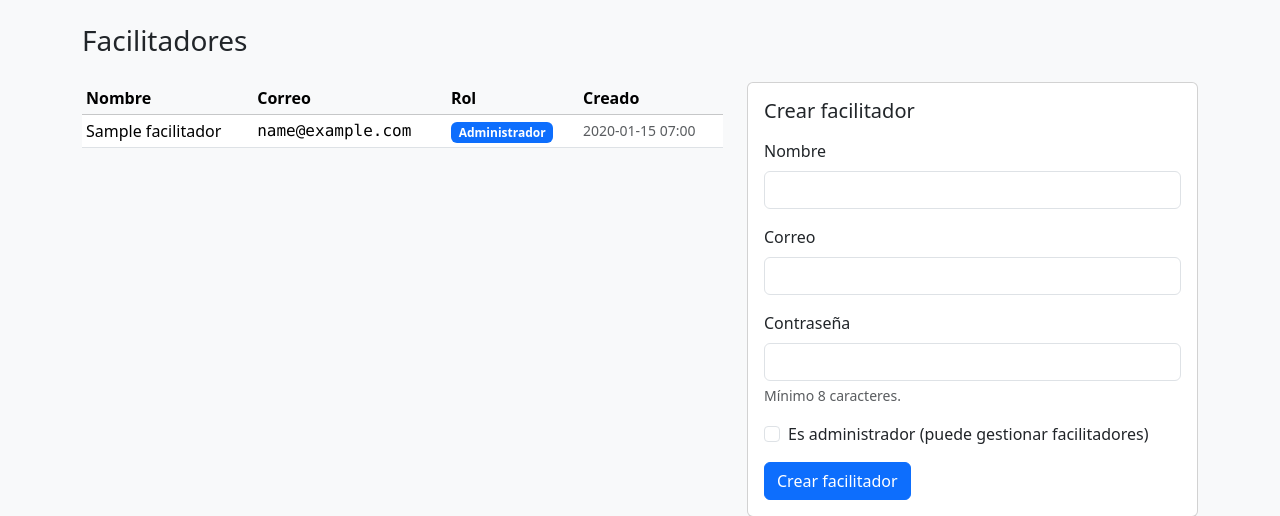
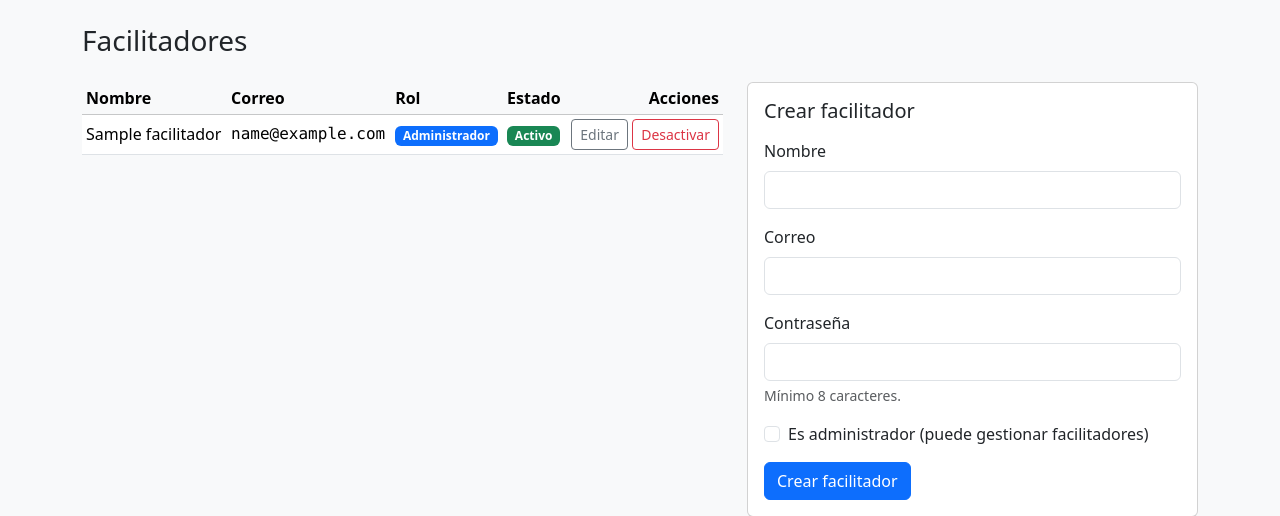
Before and after one commit to rm-2526/fuenti, a Flask app: page /admin/facilitadores in a window 1280 px wide. Shown: the part 56-572 px from the top of the page. Run offline with Flask 3, Linux system fonts and the light colour scheme; a user stored in the database is signed in; tables that the repository leaves empty hold one stand-in row (values such as "Sample post").

Commit message:
Gestion de facilitadores: editar y desactivar/reactivar

```diff
--- a/app/__init__.py
+++ b/app/__init__.py
@@ -57,7 +57,12 @@ def create_app(config_class: type = Config) -> Flask:
     @login_manager.user_loader
     def load_user(user_id: str):
         from app.models import Facilitador
-        return db.session.get(Facilitador, int(user_id))
+        facilitador = db.session.get(Facilitador, int(user_id))
+        # Un facilitador desactivado deja de estar autenticado de inmediato
+        # (su sesión existente se corta en la siguiente petición).
+        if facilitador is None or not facilitador.activo:
+            return None
+        return facilitador
 
     # Blueprints
     from app.auth import bp as auth_bp
--- a/app/admin/routes.py
+++ b/app/admin/routes.py
@@ -79,3 +79,96 @@ def facilitadores():
         db.select(Facilitador).order_by(Facilitador.created_at)
     ).all()
     return render_template("admin/facilitadores.html", facilitadores=lista)
+
+
+def _get_facilitador(fid):
+    f = db.session.get(Facilitador, fid)
+    if f is None:
+        abort(404)
+    return f
+
+
+def _admins_activos_count():
+    return db.session.scalar(
+        db.select(db.func.count())
+        .select_from(Facilitador)
+        .where(Facilitador.es_admin.is_(True), Facilitador.activo.is_(True))
+    )
+
+
+def _es_ultimo_admin_activo(f):
+    """True si f es un admin activo y es el único que queda."""
+    return f.es_admin and f.activo and _admins_activos_count() <= 1
+
+
+@bp.route("/facilitadores/<int:fid>/editar", methods=["GET", "POST"])
+@admin_required
+def editar_facilitador(fid):
+    f = _get_facilitador(fid)
+
+    if request.method == "POST":
+        nombre = request.form.get("nombre", "").strip()
+        email = request.form.get("email", "").strip().lower()
+        es_admin = request.form.get("es_admin") == "on"
+
+        errores = []
+        if not email or "@" not in email:
+            errores.append("El correo no es válido.")
+        if not nombre:
+            errores.append("El nombre es obligatorio.")
+
+        # Correo único: puede ser el mismo de f, pero no el de OTRO facilitador.
+        if not errores:
+            otro = db.session.scalar(
+                db.select(Facilitador).where(
+                    Facilitador.email == email, Facilitador.id != f.id
+                )
+            )
+            if otro is not None:
+                errores.append("Ya existe otro facilitador con ese correo.")
+
+        # No dejar al sistema sin administradores: no se puede quitar el rol admin
+        # al último admin activo.
+        if not es_admin and _es_ultimo_admin_activo(f):
+            errores.append(
+                "No puedes quitar el rol de administrador al último admin activo."
+            )
+
+        if errores:
+            for e in errores:
+                flash(e, "danger")
+        else:
+            f.nombre = nombre
+            f.email = email
+            f.es_admin = es_admin
+            db.session.commit()
+            flash("Facilitador actualizado.", "success")
+            return redirect(url_for("admin.facilitadores"))
+
+    return render_template("admin/editar_facilitador.html", facilitador=f)
+
+
+@bp.route("/facilitadores/<int:fid>/estado", methods=["POST"])
+@admin_required
+def cambiar_estado(fid):
+    f = _get_facilitador(fid)
+
+    if f.activo:  # se está intentando DESACTIVAR
+        if f.id == current_user.id:
+            flash("No puedes desactivar tu propia cuenta.", "danger")
+            return redirect(url_for("admin.facilitadores"))
+        if _es_ultimo_admin_activo(f):
+            flash("No puedes desactivar al último administrador activo.", "danger")
+            return redirect(url_for("admin.facilitadores"))
+        f.activo = False
+        db.session.commit()
+        flash(
+            f"Facilitador \"{f.email}\" desactivado. Sus datos se conservan.",
+            "success",
+        )
+    else:  # REACTIVAR (siempre permitido)
+        f.activo = True
+        db.session.commit()
+        flash(f"Facilitador \"{f.email}\" reactivado.", "success")
+
+    return redirect(url_for("admin.facilitadores"))
--- a/app/auth/routes.py
+++ b/app/auth/routes.py
@@ -24,6 +24,10 @@ def login():
             flash("Credenciales inválidas.", "danger")
             return redirect(url_for("auth.login"))
 
+        if not facilitador.activo:
+            flash("Esta cuenta está desactivada. Contacta a un administrador.", "danger")
+            return redirect(url_for("auth.login"))
+
         login_user(facilitador)
 
         # Protección open-redirect: solo aceptar "next" si es relativo
--- a/app/models.py
+++ b/app/models.py
@@ -22,6 +22,10 @@ class Facilitador(UserMixin, db.Model):
     # Administrador: puede acceder al panel de gestión de facilitadores. Los
     # facilitadores normales solo operan sus propias evaluaciones.
     es_admin: Mapped[bool] = mapped_column(Boolean, nullable=False, default=False)
+    # Activo: un facilitador desactivado no puede iniciar sesión y su sesión
+    # existente se corta, pero se conserva TODO lo suyo (evaluaciones, sesiones,
+    # informes). Es un "borrado suave" reversible: no destruye datos.
+    activo: Mapped[bool] = mapped_column(Boolean, nullable=False, default=True)
     created_at: Mapped[datetime] = mapped_column(
         DateTime, nullable=False, default=ahora_utc
     )
--- a/app/templates/admin/facilitadores.html
+++ b/app/templates/admin/facilitadores.html
@@ -14,12 +14,13 @@
             <th>Nombre</th>
             <th>Correo</th>
             <th>Rol</th>
-            <th>Creado</th>
+            <th>Estado</th>
+            <th class="text-end">Acciones</th>
           </tr>
         </thead>
         <tbody>
           {% for f in facilitadores %}
-            <tr>
+            <tr class="{{ 'text-muted' if not f.activo }}">
               <td>{{ f.nombre }}</td>
               <td class="font-monospace">{{ f.email }}</td>
               <td>
@@ -29,7 +30,34 @@
                   <span class="text-muted">Facilitador</span>
                 {% endif %}
               </td>
-              <td class="text-muted small">{{ f.created_at | hora_local }}</td>
+              <td>
+                {% if f.activo %}
+                  <span class="badge bg-success">Activo</span>
+                {% else %}
+                  <span class="badge bg-secondary">Inactivo</span>
+                {% endif %}
+              </td>
+              <td class="text-end">
+                <a href="{{ url_for('admin.editar_facilitador', fid=f.id) }}"
+                   class="btn btn-sm btn-outline-secondary">Editar</a>
+                <form method="POST"
+                      action="{{ url_for('admin.cambiar_estado', fid=f.id) }}"
+                      class="d-inline">
+                  {% if f.activo %}
+                    <button type="submit"
+                            class="btn btn-sm btn-outline-danger js-confirmar"
+                            data-confirmar-titulo="Desactivar facilitador"
+                            data-confirmar-mensaje="¿Desactivar a «{{ f.nombre }}»? No podrá iniciar sesión, pero se conservan todas sus evaluaciones e informes. Puedes reactivarlo cuando quieras."
+                            data-confirmar-boton="Desactivar">
+                      Desactivar
+                    </button>
+                  {% else %}
+                    <button type="submit" class="btn btn-sm btn-outline-success">
+                      Reactivar
+                    </button>
+                  {% endif %}
+                </form>
+              </td>
             </tr>
           {% endfor %}
         </tbody>
```
Also changed, not shown: app/templates/admin/editar_facilitador.html (added, +39 -0 lines), migrations/versions/c1f7a2e46d8b_facilitador_activo.py (added, +39 -0 lines), tests/test_admin.py (+130 -1 lines).
